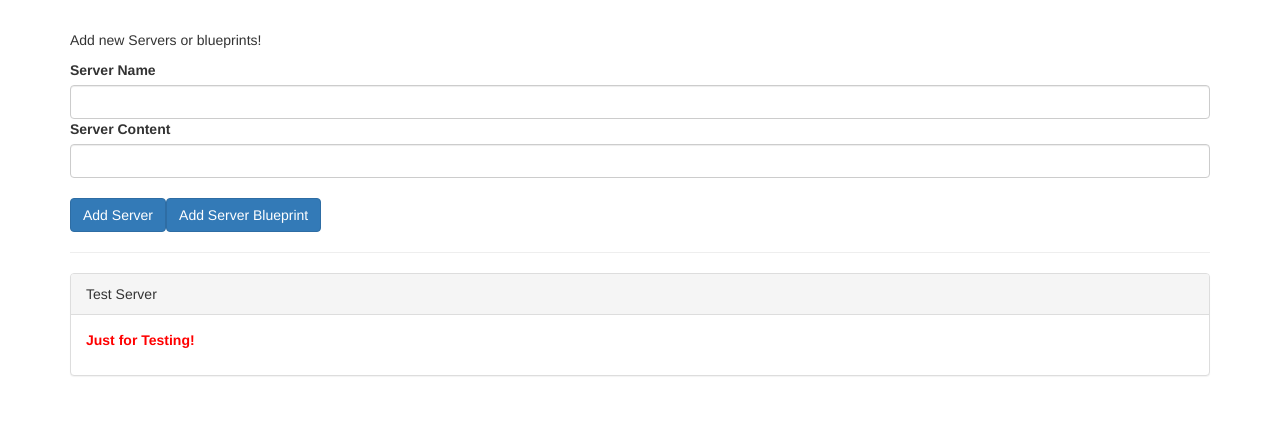
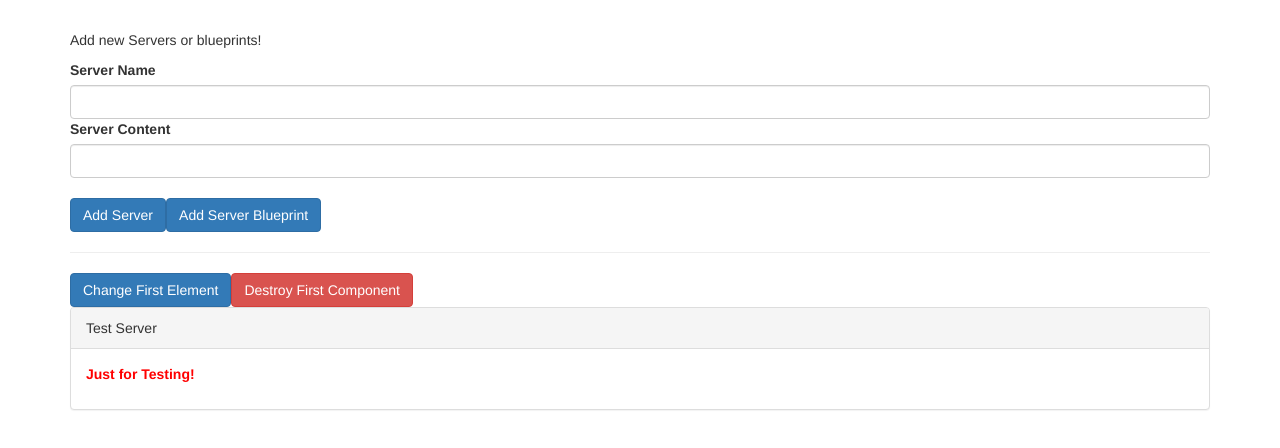
Before and after one commit to TheBugDr0id/cmp-databinding-angular, an Angular app: page / in a window 1280 px wide. Shown: the top 448 px of the page. Built offline with nearby package versions, Linux system fonts and the light colour scheme.

Commit message:
Learnt about Angular Lifecycle Hooks

```diff
--- a/src/app/app.component.html
+++ b/src/app/app.component.html
@@ -6,9 +6,16 @@
   <hr />
   <div class="row">
     <div class="col-xs-12">
+      <button class="btn btn-primary" (click)="onChangeFirst()">
+        Change First Element
+      </button>
+      <button class="btn btn-danger" (click)="onDestroyFirst()">
+        Destroy First Component
+      </button>
       <app-server-element
         *ngFor="let serverElement of serverElements"
         [srvElement]="serverElement"
+        [name]="serverElement.name"
       >
         <p>
           <strong *ngIf="serverElement.type === 'server'" style="color: red">{{
--- a/src/app/app.component.ts
+++ b/src/app/app.component.ts
@@ -28,4 +28,12 @@
       content: blueprintData.serverContent,
     });
   }
+
+  onChangeFirst() {
+    this.serverElements[0].name = 'Changed!';
+  }
+
+  onDestroyFirst() {
+    this.serverElements.splice(0, 1);
+  }
 }
--- a/src/app/server-element/server-element.component.html
+++ b/src/app/server-element/server-element.component.html
@@ -1,5 +1,6 @@
 <div class="panel panel-default">
-  <div class="panel-heading">{{ element.name }}</div>
+  <!-- <div class="panel-heading">{{ element.name }}</div> -->
+  <div class="panel-heading">{{ name }}</div>
   <div class="panel-body">
     <!-- <p>
       <strong *ngIf="element.type === 'server'" style="color: red">{{
--- a/src/app/server-element/server-element.component.ts
+++ b/src/app/server-element/server-element.component.ts
@@ -1,4 +1,17 @@
-import { Component, Input, OnInit, ViewEncapsulation } from '@angular/core';
+import {
+  AfterContentChecked,
+  AfterContentInit,
+  AfterViewChecked,
+  AfterViewInit,
+  Component,
+  DoCheck,
+  Input,
+  OnChanges,
+  OnDestroy,
+  OnInit,
+  SimpleChanges,
+  ViewEncapsulation,
+} from '@angular/core';
 
 @Component({
   selector: 'app-server-element',
@@ -6,10 +19,54 @@
   styleUrls: ['./server-element.component.css'],
   encapsulation: ViewEncapsulation.Emulated, // None, Native
 })
-export class ServerElementComponent implements OnInit {
+export class ServerElementComponent
+  implements
+    OnInit,
+    OnChanges,
+    DoCheck,
+    AfterContentInit,
+    AfterContentChecked,
+    AfterViewInit,
+    AfterViewChecked,
+    OnDestroy
+{
   @Input('srvElement') element: { type: string; name: string; content: string }; //element's type is JS Pbject
+  @Input() name: string;
 
-  constructor() {}
+  constructor() {
+    console.log('Constructor Called');
+  }
 
-  ngOnInit(): void {}
+  ngOnChanges(changes: SimpleChanges) {
+    console.log('ngOnChanges Called');
+    console.log(changes);
+  }
+
+  ngOnInit(): void {
+    console.log('ngOnInit Called');
+  }
+
+  ngDoCheck(): void {
+    console.log('ngDoCheck Called');
+  }
+
+  ngAfterContentInit(): void {
+    console.log('ngAfterContentInit Called');
+  }
+
+  ngAfterContentChecked(): void {
+    console.log('ngAfterContentChecked Called');
+  }
+
+  ngAfterViewInit(): void {
+    console.log('ngAfterViewInit Called');
+  }
+
+  ngAfterViewChecked(): void {
+    console.log('ngAfterViewChecked Called');
+  }
+
+  ngOnDestroy(): void {
+    console.log('ngOnDestroy Called');
+  }
 }
```
